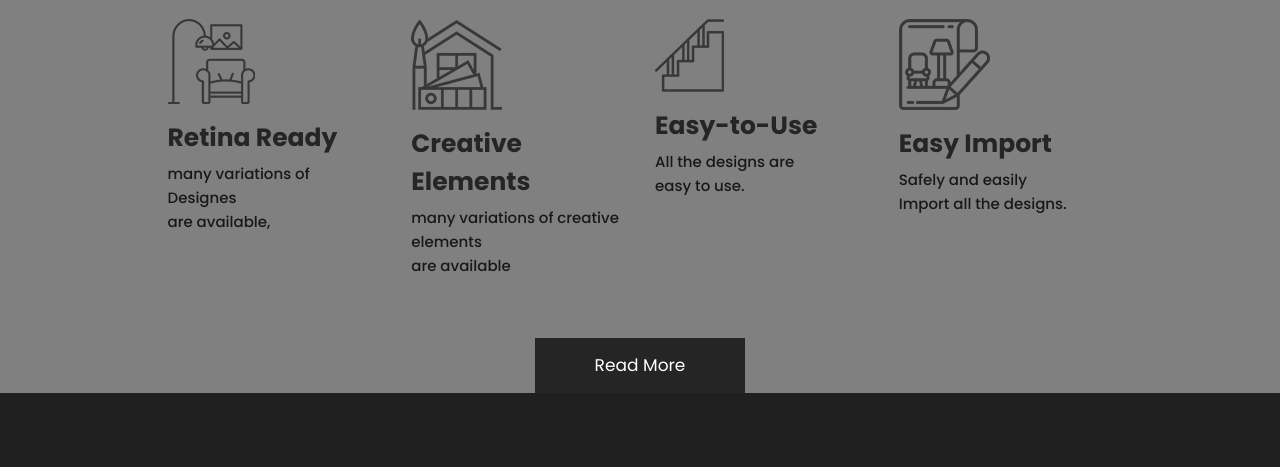
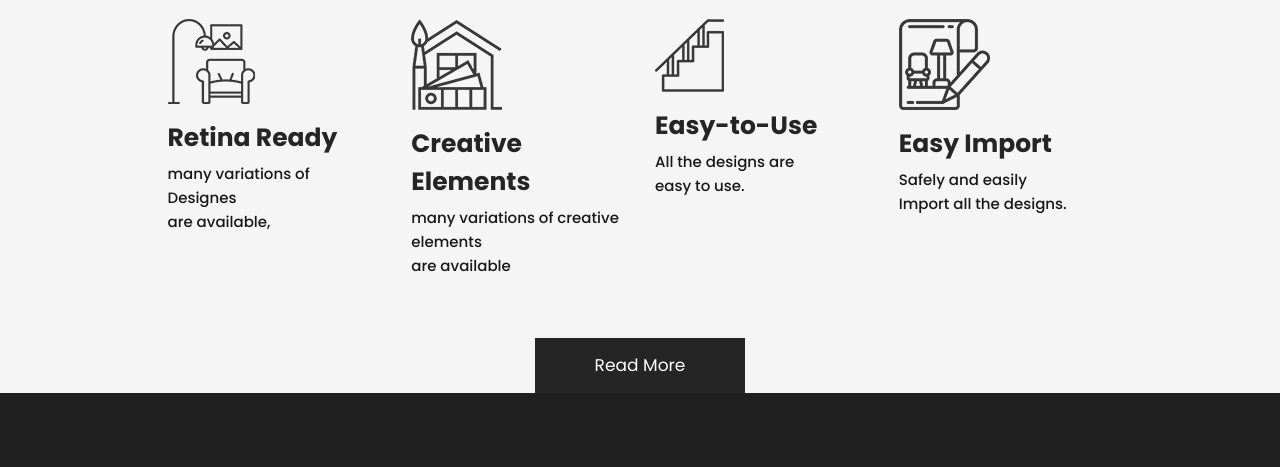
Before and after one commit to Ashish0955/Decor-Home, a plain HTML site: page service.html in a window 1280 px wide. Shown: the part 397-864 px from the top of the page. Drawn offline with nearby package versions, Linux system fonts and the light colour scheme; a web font is replaced by a local one.

Commit message:
15 sep2022

```diff
--- a/service.html
+++ b/service.html
@@ -30,7 +30,7 @@
       <script src="https://oss.maxcdn.com/respond/1.4.2/respond.min.js"></script><![endif]-->
    </head>
    <!-- body -->
-   <body class="main-layout in_page" style="background-color: grey;">
+   <body class="main-layout in_page" style="background-color:  whitesmoke;">
       <!-- loader  -->
       <div class="loader_bg">
          <div class="loader"><img src="images/loading.gif" alt="#"/></div>
```
Also changed, not shown: about.html (+1 -1 lines), index.html (+1 -1 lines), testimonial.html (+1 -1 lines).
